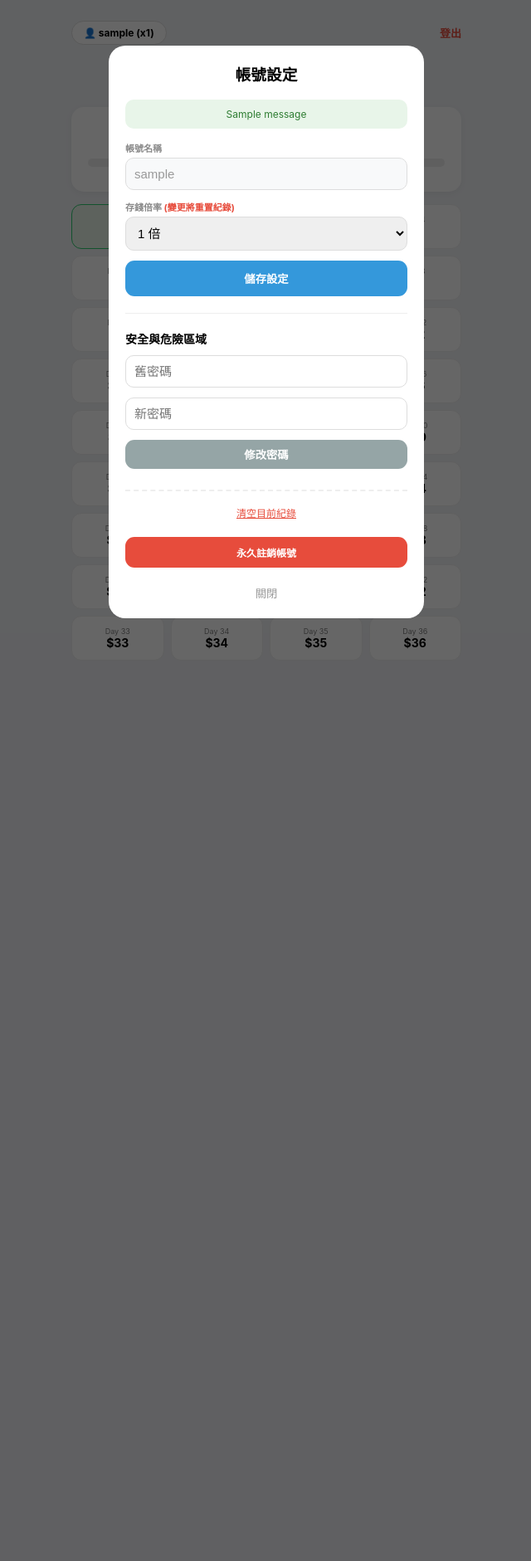
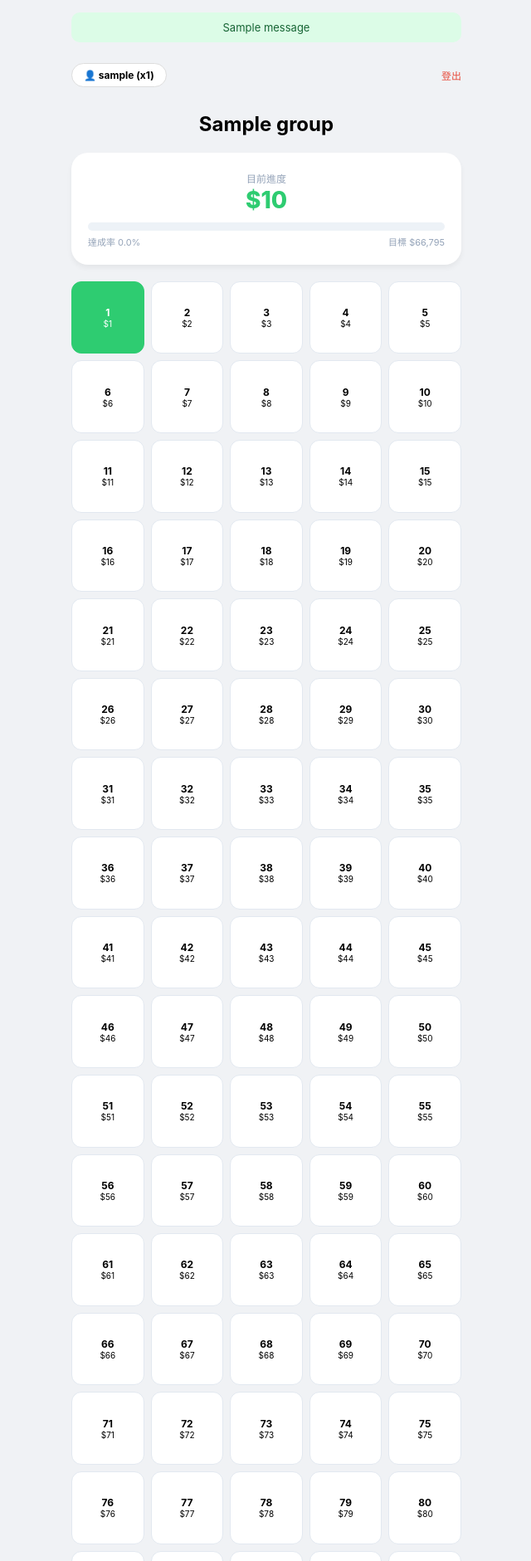
Before and after one commit to Lucaskcc/save_money_plan, a Flask app: page / in a window 1280 px wide. Shown: the top 1881 px of the page at 83% size, without its empty margins (319-959 px from the left). Before the commit the page ends 781 px from the top, so only its background shows below. Run offline with Flask 3, Linux system fonts and the light colour scheme; a user stored in the database is signed in; tables that the repository leaves empty hold one stand-in row (values such as "Sample post"); one stand-in notice (Sample message) is shown.

Commit message:
fix: 修正進度條語法與功能對接

```diff
--- a/app.py
+++ b/app.py
@@ -7,7 +7,7 @@ from sqlalchemy import inspect, text
 
 app = Flask(__name__)
 
-# 安全金鑰：優先從 Render 環境變數讀取
+# 安全金鑰：優先從環境變數讀取
 app.secret_key = os.environ.get('SECRET_KEY', 'save_money_safe_final_2026')
 
 # --- 資料庫連線設定 (自動切換 PostgreSQL/SQLite) ---
@@ -62,20 +62,68 @@ def init_db():
 
 init_db()
 
-# --- 路由與邏輯 ---
+# --- 核心功能路由 ---
 
 @app.route('/')
 def index():
     if 'user_id' not in session: return redirect(url_for('login'))
     curr_user = User.query.get(session['user_id'])
     if not curr_user: return redirect(url_for('logout'))
+
     group = Group.query.filter_by(group_uuid=curr_user.group_uuid).first()
     my_records = SavingRecord.query.filter_by(user_id=curr_user.id).all()
-    saved_days = {r.day_number: {'id': r.id, 'amount': r.amount, 'note': (r.note or "").replace("'", "\\'"), 'date': r.save_date or "", 'photo': r.photo or ""} for r in my_records}
+
+    saved_days = {r.day_number: {
+        'id': r.id, 'amount': r.amount, 'note': (r.note or "").replace("'", "\\'"),
+        'date': r.save_date or "", 'photo': r.photo or ""
+    } for r in my_records}
+
     my_current = sum(r.amount for r in my_records)
     my_target = 66795 * curr_user.multiplier
     my_pct = round((my_current / my_target * 100), 1) if my_target > 0 else 0
-    return render_template('index.html', user=curr_user, group=group, current=my_current, target=my_target, my_pct=my_pct, saved_days=saved_days, today=datetime.now().strftime('%Y-%m-%d'))
+
+    return render_template('index.html', user=curr_user, group=group, current=my_current,
+                           target=my_target, my_pct=my_pct, saved_days=saved_days,
+                           today=datetime.now().strftime('%Y-%m-%d'))
+
+# --- 設定頁面功能修復 ---
+
+@app.route('/update_password', methods=['POST'])
+def update_password():
+    if 'user_id' not in session: return redirect(url_for('login'))
+    user = User.query.get(session['user_id'])
+    old_pwd = request.form.get('old_password')
+    new_pwd = request.form.get('new_password')
+
+    if check_password_hash(user.password, old_pwd):
+        user.password = generate_password_hash(new_pwd, method='pbkdf2:sha256')
+        db.session.commit()
+        flash('密碼修改成功！')
+    else:
+        flash('舊密碼錯誤。')
+    return redirect(url_for('index'))
+
+@app.route('/delete_account', methods=['POST'])
+def delete_account():
+    if 'user_id' not in session: return redirect(url_for('login'))
+    user = User.query.get(session['user_id'])
+    # 級聯刪除紀錄
+    SavingRecord.query.filter_by(user_id=user.id).delete()
+    db.session.delete(user)
+    db.session.commit()
+    session.clear()
+    flash('帳號已永久註銷。')
+    return redirect(url_for('login'))
+
+@app.route('/reset_all_records')
+def reset_all_records():
+    if 'user_id' not in session: return redirect(url_for('login'))
+    SavingRecord.query.filter_by(user_id=session['user_id']).delete()
+    db.session.commit()
+    flash('紀錄已全部清空。')
+    return redirect(url_for('index'))
+
+# --- 註冊與登入邏輯修正 ---
 
 @app.route('/register', methods=['GET', 'POST'])
 def register():
@@ -87,7 +135,7 @@ def register():
         pwd = generate_password_hash(request.form['password'], method='pbkdf2:sha256')
         juuid = request.form.get('join_uuid', '').strip()
 
-        # 修正：處理倍率邏輯
+        # 倍率處理
         m_type = request.form.get('multiplier')
         m = int(request.form.get('custom_multiplier') or 1) if m_type == 'custom' else int(m_type or 1)
 
@@ -96,13 +144,13 @@ def register():
             if not g: flash('邀請碼無效'); return redirect(url_for('register'))
             new_u = User(username=uname, password=pwd, group_uuid=juuid, multiplier=m)
         else:
-            # 修正：優先抓取自訂計畫名稱
             g_name = request.form.get('group_name', '').strip() or f'{uname}的計畫'
             new_uuid = str(uuid.uuid4())[:8]
             db.session.add(Group(group_uuid=new_uuid, name=g_name))
             new_u = User(username=uname, password=pwd, group_uuid=new_uuid, multiplier=m)
 
-        db.session.add(new_u); db.session.commit()
+        db.session.add(new_u)
+        db.session.commit()
         flash('註冊成功，請登入！')
         return redirect(url_for('login'))
     return render_template('register.html')
@@ -117,45 +165,49 @@ def login():
         flash('帳號或密碼錯誤')
     return render_template('login.html')
 
+# --- 存錢紀錄操作 ---
+
 @app.route('/save', methods=['POST'])
 def save():
     user = User.query.get(session['user_id'])
     f = request.files.get('photo_file')
     fname = f"{uuid.uuid4().hex}.{f.filename.rsplit('.', 1)[1].lower()}" if f and f.filename != '' else None
     if fname: f.save(os.path.join(app.config['UPLOAD_FOLDER'], fname))
-    new_rec = SavingRecord(user_id=user.id, day_number=int(request.form['day_number']), amount=int(request.form['day_number']) * user.multiplier, note=request.form.get('note'), save_date=request.form.get('save_date'), photo=fname)
-    db.session.add(new_rec); db.session.commit()
-    return redirect(url_for('index'))
 
-@app.route('/update_profile', methods=['POST'])
-def update_profile():
-    user = User.query.get(session['user_id'])
-    new_m = int(request.form.get('multiplier', 1))
-    if user.multiplier != new_m:
-        SavingRecord.query.filter_by(user_id=user.id).delete()
-        flash(f'倍率變更，紀錄已清空重置。')
-    user.multiplier = new_m
+    new_rec = SavingRecord(user_id=user.id, day_number=int(request.form['day_number']),
+                           amount=int(request.form['day_number']) * user.multiplier,
+                           note=request.form.get('note'), save_date=request.form.get('save_date'), photo=fname)
+    db.session.add(new_rec)
     db.session.commit()
     return redirect(url_for('index'))
 
-@app.route('/delete_account', methods=['POST'])
-def delete_account():
-    user = User.query.get(session.get('user_id'))
-    if user:
-        SavingRecord.query.filter_by(user_id=user.id).delete()
-        db.session.delete(user)
-        db.session.commit(); session.clear(); flash('帳號已刪除。')
-    return redirect(url_for('login'))
-
-@app.route('/logout')
-def logout(): session.clear(); return redirect(url_for('login'))
+@app.route('/update', methods=['POST'])
+def update():
+    record = SavingRecord.query.get(request.form.get('record_id'))
+    if record and record.user_id == session.get('user_id'):
+        record.note = request.form.get('note')
+        record.save_date = request.form.get('save_date')
+        f = request.files.get('photo_file')
+        if f and f.filename != '':
+            fname = f"{uuid.uuid4().hex}.{f.filename.rsplit('.', 1)[1].lower()}"
+            f.save(os.path.join(app.config['UPLOAD_FOLDER'], fname))
+            record.photo = fname
+        db.session.commit()
+    return redirect(url_for('index'))
 
 @app.route('/quick_update_name', methods=['POST'])
 def quick_update_name():
     user = User.query.get(session.get('user_id'))
     g = Group.query.filter_by(group_uuid=user.group_uuid).first()
-    if g: g.name = request.form.get('new_group_name'); db.session.commit()
+    if g:
+        g.name = request.form.get('new_group_name')
+        db.session.commit()
     return redirect(url_for('index'))
+
+@app.route('/logout')
+def logout():
+    session.clear()
+    return redirect(url_for('login'))
 
 if __name__ == '__main__':
     app.run(host='0.0.0.0', port=5001, debug=True)
--- a/templates/index.html
+++ b/templates/index.html
@@ -11,163 +11,93 @@
         .container { max-width: 500px; margin: 0 auto; padding: 15px; }
         .top-nav { display: flex; justify-content: space-between; align-items: center; padding: 10px 0; }
         .user-pill { cursor:pointer; background:#fff; padding:6px 14px; border-radius:20px; border:1px solid #ddd; font-size:12px; font-weight: bold; }
-        .main-header { text-align: center; margin-bottom: 5px; display: flex; align-items: center; justify-content: center; gap: 8px; }
-        .invite-box { text-align: center; font-size: 11px; color: #777; margin-bottom: 15px; cursor: pointer; transition: 0.2s; }
-        .invite-box:active { transform: scale(0.95); opacity: 0.7; }
-        .card { background: #fff; border-radius: 15px; padding: 20px; margin-bottom: 15px; box-shadow: 0 2px 8px rgba(0,0,0,0.05); }
-        .p-bar { background: #eee; height: 10px; border-radius: 5px; overflow: hidden; margin: 10px 0; }
-        .fill { height: 100%; background: var(--primary); width: var(--p); transition: 0.6s ease; }
-        .money-grid { display: grid; grid-template-columns: repeat(4, 1fr); gap: 8px; }
-        .day-box { background: #fff; border-radius: 12px; padding: 12px 0; text-align: center; cursor: pointer; border: 1px solid #eee; position: relative; }
-        .day-box.done { background: #e8f5e9; border-color: var(--primary); color: var(--primary); }
-        .modal { display: none; position: fixed; inset: 0; background: rgba(0,0,0,0.6); align-items: center; justify-content: center; z-index: 100; padding: 15px; }
-        .modal-body { background: #fff; padding: 20px; border-radius: 20px; width: 100%; max-width: 380px; max-height: 90vh; overflow-y: auto; }
-        .form-group { margin-bottom: 12px; }
-        label { font-size: 11px; color: #888; font-weight: bold; display: block; margin-bottom: 4px; }
-        input, select { width: 100%; padding: 10px; border: 1px solid #ddd; border-radius: 10px; font-size: 15px; }
-        input[readonly] { background-color: #f8f9fa; color: #999; }
-        .btn-go { width: 100%; padding: 12px; background: var(--primary); color: #fff; border: none; border-radius: 11px; font-weight: bold; cursor: pointer; }
-        .success-flash { background: #e8f5e9; color: #2e7d32; padding: 10px; border-radius: 10px; margin-bottom: 15px; text-align: center; font-size: 12px; }
-        .danger-zone { margin-top: 25px; padding-top: 15px; border-top: 2px dashed #eee; text-align: center; }
+        .stats-card { background: #fff; padding: 20px; border-radius: 20px; box-shadow: 0 4px 6px rgba(0,0,0,0.05); margin-bottom: 20px; }
+        .progress-bar-bg { background: #edf2f7; height: 10px; border-radius: 5px; margin-top: 10px; overflow: hidden; }
+        .progress-bar-fill { background: var(--primary); height: 100%; transition: width 0.5s ease; }
+        .grid { display: grid; grid-template-columns: repeat(5, 1fr); gap: 8px; margin-bottom: 100px; }
+        .day-card { background: #fff; aspect-ratio: 1/1; border-radius: 12px; display: flex; flex-direction: column; align-items: center; justify-content: center; font-size: 12px; cursor: pointer; border: 1px solid #e2e8f0; position: relative; }
+        .day-card.done { background: var(--primary); color: #fff; border-color: var(--primary); }
+        .modal { display: none; position: fixed; top: 0; left: 0; width: 100%; height: 100%; background: rgba(0,0,0,0.5); z-index: 1000; align-items: center; justify-content: center; padding: 20px; }
+        .modal-content { background: #fff; width: 100%; max-width: 350px; border-radius: 20px; padding: 20px; }
+        .success-flash { background: #dcfce7; color: #166534; padding: 10px; border-radius: 10px; font-size: 13px; text-align: center; margin-bottom: 15px; }
+        .btn-save { width: 100%; background: var(--primary); color: #fff; border: none; padding: 12px; border-radius: 10px; margin-top: 10px; font-weight: bold; cursor: pointer; }
     </style>
 </head>
 <body>
     <div class="container">
+        {% with msgs = get_flashed_messages() %}{% if msgs %}{% for m in msgs %}<div class="success-flash">{{ m }}</div>{% endfor %}{% endif %}{% endwith %}
+
         <header class="top-nav">
-            <div class="user-pill" onclick="openProfile()">👤 {{ user.username }} (x{{ user.multiplier }})</div>
-            <a href="/logout" style="color:var(--danger); text-decoration:none; font-size:13px; font-weight:bold;">登出</a>
+            <div class="user-pill" onclick="openP()">👤 {{ user.username }} (x{{ user.multiplier }})</div>
+            <a href="/logout" style="color:var(--danger); text-decoration:none; font-size:12px;">登出</a>
         </header>
 
-        <div class="main-header">
-            <h1 id="groupNameDisplay" style="margin:0; font-size: 24px;">{{ group.name }}</h1>
-            <i class="fa-solid fa-pen-to-square" style="color: var(--gray); cursor: pointer; font-size: 18px;" onclick="editGroupName()"></i>
+        <h2 style="text-align:center;">{{ group.name }}</h2>
+
+        <div class="stats-card">
+            <div style="text-align:center;">
+                <span style="font-size:12px; color:var(--gray);">目前進度</span>
+                <div style="font-size:28px; font-weight:800; color:var(--primary);">${{ "{:,}".format(current) }}</div>
+            </div>
+            <div class="progress-bar-bg">
+                <div class="progress-bar-fill" style="width: {{ my_pct }}%;"></div>
+            </div>
+            <div style="display:flex; justify-content:space-between; font-size:11px; margin-top:5px; color:var(--gray);">
+                <span>達成率 {{ my_pct }}%</span>
+                <span>目標 ${{ "{:,}".format(target) }}</span>
+            </div>
         </div>
 
-        <div class="invite-box" onclick="copyCode('{{ group.group_uuid }}')">
-            邀請碼：<strong style="color:var(--primary);">{{ group.group_uuid }}</strong>
-            <span style="margin-left:5px; font-size:10px; color:#bbb;">(點擊複製)</span>
-        </div>
-
-        <section class="card">
-            <div style="display:grid; grid-template-columns:1fr 1fr 1fr; text-align:center; font-size:12px;">
-                <div>已存<br><strong>${{ "{:,}".format(current) }}</strong></div>
-                <div>目標<br><strong>${{ "{:,}".format(target) }}</strong></div>
-                <div>進度<br><strong>{{ my_pct }}%</strong></div>
-            </div>
-            <div class="p-bar"><div class="fill" style="--p: {{ my_pct }}%;"></div></div>
-        </section>
-
-        <div class="money-grid">
-            {% for d in range(1, 366) %}
-            {% set r = saved_days.get(d) %}
-            <div class="day-box {{ 'done' if r else '' }}" onclick="handleBox(this)"
-                 data-day="{{ d }}" data-done="{{ '1' if r else '0' }}"
-                 data-rid="{{ r.id if r else '' }}" data-note="{{ r.note if r else '' }}"
-                 data-date="{{ r.date if r else '' }}" data-photo="{{ r.photo if r else '' }}">
-                <div style="font-size:9px; opacity:0.5;">Day {{ d }}</div>
-                <div style="font-size:14px; font-weight:bold;">${{ d * user.multiplier }}</div>
-                {% if r %}<i class="fa-solid fa-check" style="position:absolute; top:4px; right:4px; font-size:8px;"></i>{% endif %}
-            </div>
+        <div class="grid">
+            {% for i in range(1, 366) %}
+                {% set done = i in saved_days %}
+                <div class="day-card {{ 'done' if done else '' }}" onclick="handleBox(this)" data-day="{{ i }}" data-done="{{ '1' if done else '0' }}">
+                    <b>{{ i }}</b>
+                    <small>${{ i * user.multiplier }}</small>
+                </div>
             {% endfor %}
         </div>
     </div>
 
-    <div id="p-box" class="modal"><div class="modal-body">
-        <h3 style="text-align:center; margin-top:0;">帳號設定</h3>
-        {% with messages = get_flashed_messages() %}{% if messages %}{% for m in messages %}<div class="success-flash">{{ m }}</div>{% endfor %}{% endif %}{% endwith %}
+    <div id="p-box" class="modal">
+        <div class="modal-content">
+            <h3>個人設定</h3>
+            <button class="btn-save" onclick="resetP()" style="background:var(--gray);">清空目前紀錄</button>
+            <hr>
+            <form action="/update_password" method="post">
+                <input type="password" name="old_password" placeholder="舊密碼" required style="width:100%; margin-top:5px;">
+                <input type="password" name="new_password" placeholder="新密碼" required style="width:100%; margin-top:5px;">
+                <button type="submit" class="btn-save">修改密碼</button>
+            </form>
+            <form action="/delete_account" method="post" onsubmit="return confirm('確定要永久刪除帳號？')">
+                <button type="submit" class="btn-save" style="background:var(--danger);">註銷帳號</button>
+            </form>
+            <button onclick="document.getElementById('p-box').style.display='none'" style="width:100%; margin-top:10px; background:none; border:none; color:var(--gray);">取消</button>
+        </div>
+    </div>
 
-        <form action="/update_profile" method="post" onsubmit="return confirmMultiplier(this)">
-            <div class="form-group"><label>帳號名稱</label><input type="text" value="{{ user.username }}" readonly></div>
-            <div class="form-group">
-                <label>存錢倍率 <span style="color:var(--danger);">(變更將重置紀錄)</span></label>
-                <select name="multiplier" id="setting-multiplier" data-orig="{{ user.multiplier }}">
-                    {% for i in [1, 2, 3, 5, 10] %}<option value="{{ i }}" {{ 'selected' if user.multiplier == i }}>{{ i }} 倍</option>{% endfor %}
-                </select>
-            </div>
-            <button type="submit" class="btn-go" style="background:#3498db;">儲存設定</button>
-        </form>
-
-        <hr style="margin:20px 0; border:0; border-top:1px solid #eee;">
-        <h4 style="margin:0 0 10px 0; font-size:14px;">安全與危險區域</h4>
-        <form action="/update_password" method="post" style="margin-bottom:10px;">
-            <div class="form-group"><input type="password" name="old_password" placeholder="舊密碼" required></div>
-            <div class="form-group"><input type="password" name="new_password" placeholder="新密碼" required></div>
-            <button type="submit" class="btn-go" style="background:#95a5a6; padding:8px;">修改密碼</button>
-        </form>
-
-        <div class="danger-zone">
-            <button type="button" onclick="resetPlan()" style="background:none; border:none; color:var(--danger); font-size:12px; cursor:pointer; text-decoration:underline;">清空目前紀錄</button>
-            <br><br>
-            <form action="/delete_account" method="post" onsubmit="return confirmDeleteAccount()">
-                <button type="submit" class="btn-go" style="background:var(--danger); font-size:12px; padding:10px;">永久註銷帳號</button>
+    <div id="m-box" class="modal">
+        <div class="modal-content">
+            <h3 id="m-t">存入紀錄</h3>
+            <form action="/save" method="post" enctype="multipart/form-data">
+                <input type="hidden" name="day_number" id="m-d">
+                <input type="date" name="save_date" value="{{ today }}" style="width:100%;">
+                <textarea name="note" placeholder="筆記..." style="width:100%; margin-top:10px;"></textarea>
+                <button type="submit" class="btn-save">確認存入</button>
             </form>
         </div>
-        <button type="button" onclick="closeAll()" style="width:100%; border:none; background:none; color:#999; margin-top:20px; cursor:pointer;">關閉</button>
-    </div></div>
-
-    <div id="m-box" class="modal"><div class="modal-body">
-        <h3 id="m-t" style="text-align:center; margin-top:0;"></h3>
-        <form id="m-f" method="post" enctype="multipart/form-data">
-            <input type="hidden" name="day_number" id="m-d"><input type="hidden" name="record_id" id="m-ri">
-            <div class="form-group"><label>日期</label><input type="date" name="save_date" id="m-date"></div>
-            <div class="form-group"><label>備註</label><input type="text" name="note" id="m-n"></div>
-            <div class="form-group"><label>證明照</label><input type="file" name="photo_file" accept="image/*" onchange="previewImg(this)">
-                <div id="previewBox" style="display:none; margin-top:10px;"><img id="m-img-show" src="" style="width:100%; border-radius:10px;"></div>
-            </div>
-            <button type="submit" class="btn-go">儲存</button>
-            <button type="button" onclick="closeAll()" style="width:100%; border:none; background:none; color:#999; margin-top:10px; cursor:pointer;">取消</button>
-        </form>
-    </div></div>
-
-    <form id="quickNameForm" action="/quick_update_name" method="post" style="display:none;"><input type="hidden" name="new_group_name" id="newGroupNameInput"></form>
+    </div>
 
     <script>
-        function openProfile() { document.getElementById('p-box').style.display='flex'; }
-        function closeAll() { document.querySelectorAll('.modal').forEach(m => m.style.display='none'); }
-        function copyCode(t) {
-            navigator.clipboard.writeText(t).then(() => {
-                alert('邀請碼 ' + t + ' 已複製到剪貼簿！');
-            });
+        function openP() { document.getElementById('p-box').style.display='flex'; }
+        function resetP() { if(confirm('確定要清空紀錄？')) window.location.href='/reset_all_records'; }
+        function handleBox(el) {
+            if(el.dataset.done === '1') return alert('已存過囉！');
+            document.getElementById('m-box').style.display='flex';
+            document.getElementById('m-d').value = el.dataset.day;
+            document.getElementById('m-t').innerText = '存入 Day ' + el.dataset.day;
         }
-        function confirmMultiplier(f) {
-            const s = document.getElementById('setting-multiplier');
-            if(s.value != s.dataset.orig) return confirm('變更倍率將清空紀錄，確定嗎？');
-            return true;
-        }
-        function confirmDeleteAccount() { return confirm('⚠️ 確定要永久註銷帳號？此動作無法復原！'); }
-        function resetPlan() { if(confirm('要清空紀錄？')) window.location.href='/reset_all_records'; }
-        function editGroupName() {
-            const cur = document.getElementById('groupNameDisplay').innerText;
-            const res = prompt("新計畫名稱：", cur);
-            if(res) { document.getElementById('newGroupNameInput').value=res; document.getElementById('quickNameForm').submit(); }
-        }
-        function previewImg(i) {
-            if(i.files && i.files[0]) {
-                const r = new FileReader();
-                r.onload = (e) => { document.getElementById('m-img-show').src=e.target.result; document.getElementById('previewBox').style.display='block'; };
-                r.readAsDataURL(i.files[0]);
-            }
-        }
-        function handleBox(el) {
-            const d = el.dataset;
-            document.getElementById('m-box').style.display='flex';
-            document.getElementById('m-d').value=d.day;
-            document.getElementById('m-n').value=d.note;
-            const pb = document.getElementById('previewBox');
-            if(d.done==='1') {
-                document.getElementById('m-t').innerText='編輯 Day '+d.day;
-                document.getElementById('m-f').action='/update';
-                document.getElementById('m-ri').value=d.rid;
-                document.getElementById('m-date').value=d.date;
-                if(d.photo) { document.getElementById('m-img-show').src='/static/uploads/'+d.photo; pb.style.display='block'; } else { pb.style.display='none'; }
-            } else {
-                document.getElementById('m-t').innerText='存入 Day '+d.day;
-                document.getElementById('m-f').action='/save';
-                document.getElementById('m-date').value="{{ today }}";
-                pb.style.display='none';
-            }
-        }
-        window.onload = function() { if(document.querySelector('.success-flash')) openProfile(); }
+        window.onclick = function(e) { if(e.target.className==='modal') e.target.style.display='none'; }
     </script>
 </body>
 </html>
```
Also changed, not shown: instance/savings_v21.db, 1 other file.
